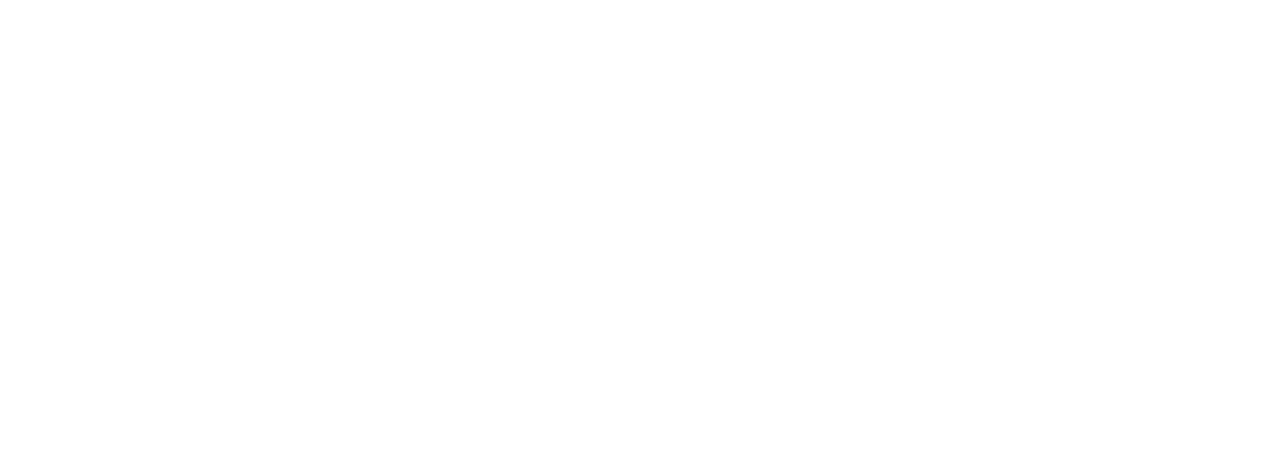
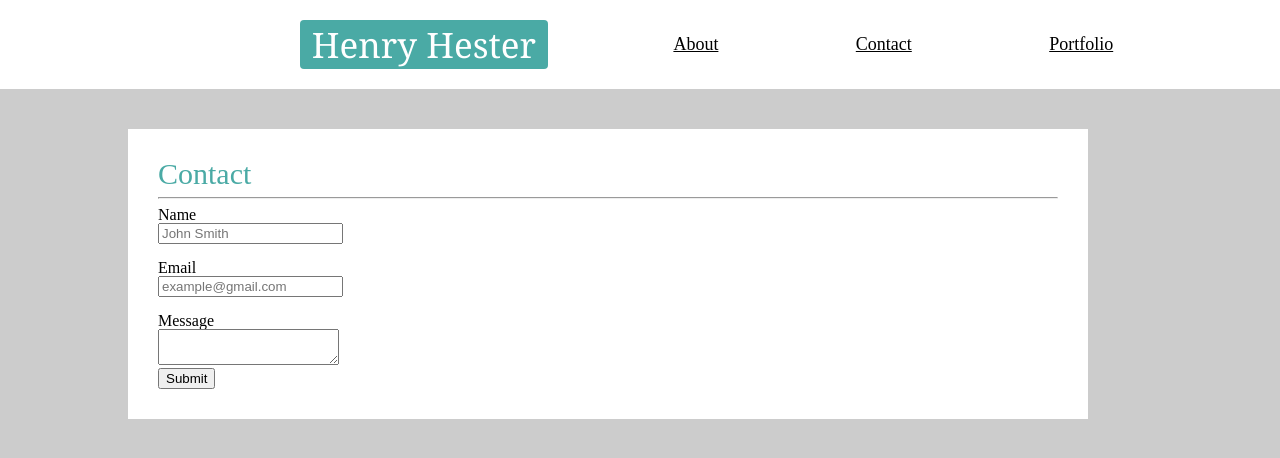
Before and after one commit to henry973/henry973.github.io, a plain HTML site: page contact.html in a window 1280 px wide. Drawn offline with Linux system fonts and the light colour scheme.

Commit message:
second commit

```diff
--- a/assets/reset.css
+++ b/assets/reset.css
@@ -0,0 +1,48 @@
+/* http://meyerweb.com/eric/tools/css/reset/
+   v2.0 | 20110126
+   License: none (public domain)
+*/
+
+html, body, div, span, applet, object, iframe,
+h1, h2, h3, h4, h5, h6, p, blockquote, pre,
+a, abbr, acronym, address, big, cite, code,
+del, dfn, em, img, ins, kbd, q, s, samp,
+small, strike, strong, sub, sup, tt, var,
+b, u, i, center,
+dl, dt, dd, ol, ul, li,
+fieldset, form, label, legend,
+table, caption, tbody, tfoot, thead, tr, th, td,
+article, aside, canvas, details, embed,
+figure, figcaption, footer, header, hgroup,
+menu, nav, output, ruby, section, summary,
+time, mark, audio, video {
+	margin: 0;
+	padding: 0;
+	border: 0;
+	font-size: 100%;
+	font: inherit;
+	vertical-align: baseline;
+}
+/* HTML5 display-role reset for older browsers */
+article, aside, details, figcaption, figure,
+footer, header, hgroup, menu, nav, section {
+	display: block;
+}
+body {
+	line-height: 1;
+}
+ol, ul {
+	list-style: none;
+}
+blockquote, q {
+	quotes: none;
+}
+blockquote:before, blockquote:after,
+q:before, q:after {
+	content: '';
+	content: none;
+}
+table {
+	border-collapse: collapse;
+	border-spacing: 0;
+}
--- a/assets/style.css
+++ b/assets/style.css
@@ -0,0 +1,67 @@
+* {
+  box-sizing: border-box;
+}
+
+body {
+  font-size: 18px;
+  line-height: 27px;
+  background-color: #ccc;
+}
+
+.wrapper {
+  width: 1024px;
+  margin: 40px auto;
+}
+
+#main-content,
+#sidebar {
+  width: 960px;
+  padding: 30px;
+}
+
+#main-content {
+  float: left;
+  background: #fff;
+}
+
+#sidebar {
+  float: right;
+  background: #eee;
+}
+
+.header {
+  text-align: center;
+  overflow: hidden;
+  background-color: #ffffff;
+  padding: 20px 10px;
+}
+
+.header a {
+  margin-left: 9%;
+  float: left;
+  color: black;
+  text-align: right;
+  padding: 12px;
+  font-size: 18px;
+  line-height: 25px;
+  border-radius: 4px;
+}
+
+.header a.name {
+  margin-left: 23%;
+  background-color: #4aaaa5;
+  color: #ffffff;
+  font-size: 35px;
+  font-family: Georgia, 'Times New Roman', Times, serif;
+}
+
+#h2{
+  font-size: 30px;
+  color: #4aaaa5;
+}
+
+.footer{
+width: 100%;
+color: #666666;
+position: fixed;
+}
--- a/contact.html
+++ b/contact.html
@@ -1,13 +1,61 @@
 <!DOCTYPE html>
 <html lang="en">
 <head>
+    <link rel="stylesheet" type="text/css" href="assets/style.css">
+    <link rel="stylesheet" type="text/css" href="assets/reset.css">
     <meta charset="UTF-8">
     <meta name="viewport" content="width=device-width, initial-scale=1.0">
     <meta http-equiv="X-UA-Compatible" content="ie=edge">
-    <title>Document</title>
+    <title>Basic Portfolio</title>
 </head>
 <body>
-    <h1></h1>
+
+            <div class="header">
+                <a class="name">Henry Hester</a>
+                <div class="header-right">
+                <ul class="nav">
+                  <li><a href="index.html">About</a></li>
+                  <li><a href="contact.html">Contact</a></li>
+                  <li><a href="portfolio.html">Portfolio</a></li>
+                </ul>
+                </div>
+              </div>
+
+
+            <div class="wrapper">
+                <section id="main-content">
+
+                        <div id="h2">
+                                <h2>Contact</h2>
+                                </div>
+                                <hr>
+            <form action="contact.php">
+            <label for="name">Name</label>
+            <br>
+            <input type="text" id="name" name="name" placeholder="John Smith">
+
+            <br>
+            <br>
+
+            <label for="email">Email</label>
+            <br>
+            <input type="text" id="email" name="email" placeholder="example@gmail.com">
+
+            <br>
+            <br>
+
+            <label for="message">Message</label>
+            <br>
+            <textarea name="message"></textarea>
+
+            <br>
+
+            <input type="submit" id="submit" name="Submit">
+
+            </section>
+            </div>
+
+            </form>
 
 </body>
 </html>
```
Also changed, not shown: index.html (+31 -2 lines), portfolio.html (+27 -3 lines), images/Henry.jpg (added).
